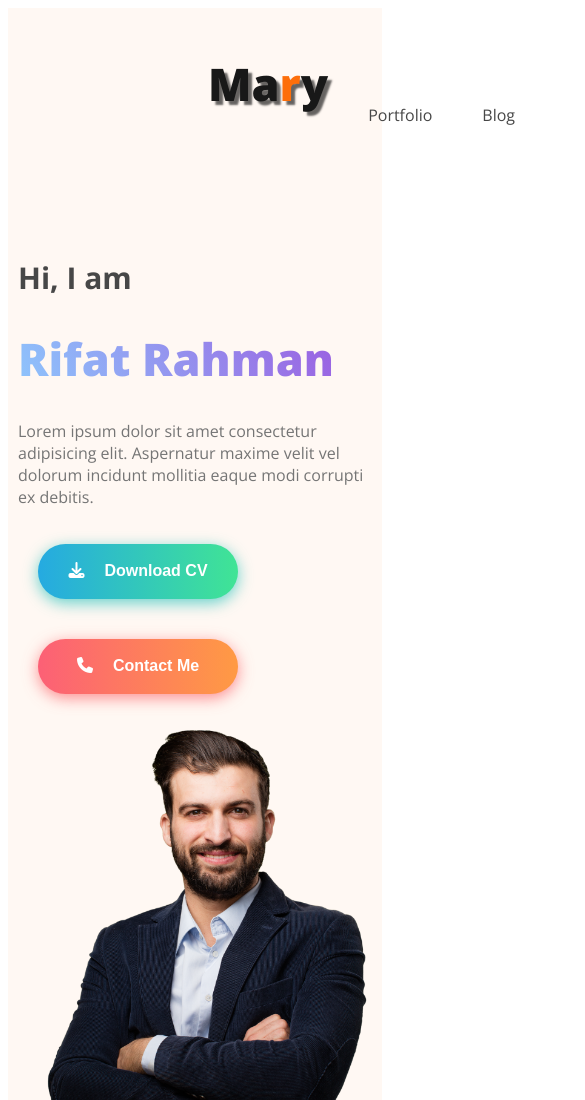
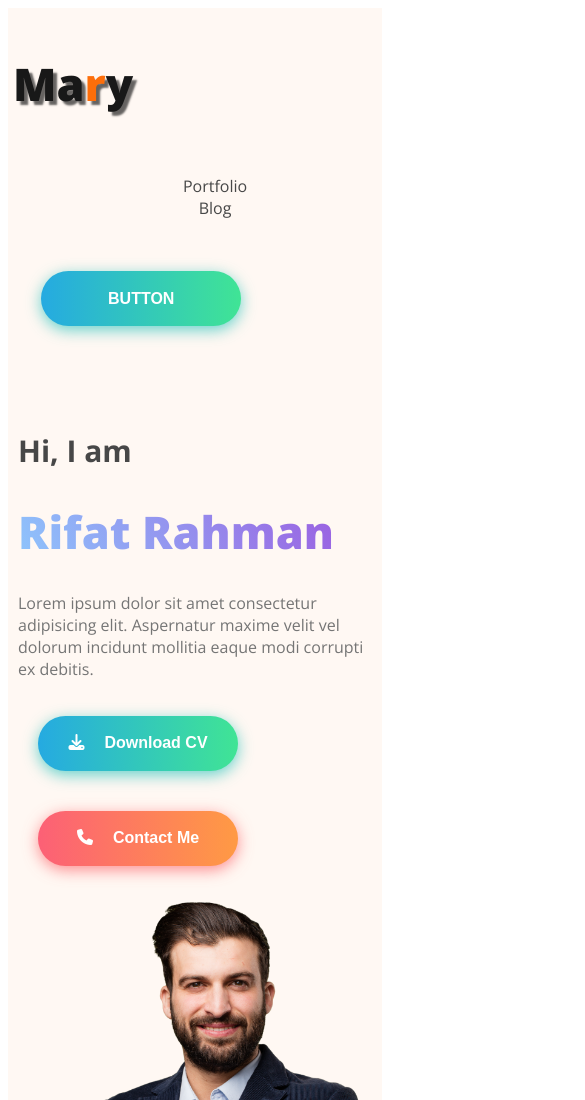
Before and after one commit to rifatrahman1/responsive-web-development, a plain HTML site: page index.html in a window 390 px wide. Shown: the top 1100 px of the page, 585 px wide, since content can reach past the window. Drawn offline with nearby package versions, Linux system fonts and the light colour scheme.

Commit message:
added to main header responsive

```diff
--- a/css/style.css
+++ b/css/style.css
@@ -86,6 +86,8 @@ nav>ul {
     display: flex;
     align-items: center;
 }
+
+
 
 nav>ul>li {
     list-style: none;
@@ -497,14 +499,34 @@ textarea {
 
     /* heading point section start */
 
-.header{
+    .header {
         background-image: none;
     }
-.introduction{
+
+    nav {
+        flex-direction: column;
+        justify-content: center;
+        margin: 0px 5px;
+
+    }
+
+    nav>ul {
+        flex-direction: column;
+    }
+    nav>ul>li {
+        margin: 0;
+    }
+
+    .buttons {
+        margin-right: 180px;
+    }
+
+    .introduction {
         flex-direction: column;
         padding: 10px;
     }
-.image2 img{
+
+    .image2 img {
         width: 100%;
     }
 
@@ -515,7 +537,8 @@ textarea {
     .about {
         padding: 0;
     }
-    .about-info-container{
+
+    .about-info-container {
         display: grid;
         grid-template-columns: repeat(2, 1fr);
     }
```
Lines whose indentation alone changed are shown as unchanged.
